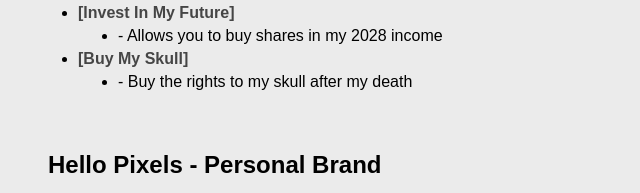
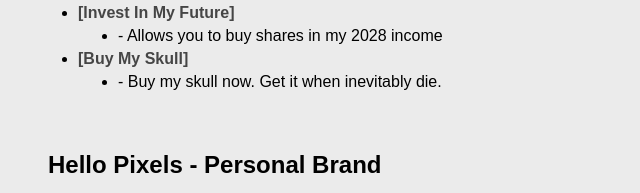
Before and after one commit to TheNicholasFisher/portfolio, a plain HTML site: page index.html in a window 1280 px wide. Shown: the part 267-460 px from the top of the page, 0-640 px from the left. Drawn offline with Linux system fonts and the light colour scheme.

Commit message:
Add files via upload

```diff
--- a/index.html
+++ b/index.html
@@ -23,7 +23,7 @@
         <div class="bullets  opacity" style="--index:2">
             <ul>
                 <li><a target="_blank" href="http://investinmyfuture.xyz">[Invest In My Future]</a><ol><li>- Allows you to buy shares in my 2028 income</li></li></ol>
-                <li><a target="_blank" href="https://buymyskull.com">[Buy My Skull]</a><ol><li>- Buy the rights to my skull after my death</li></li></ol>
+                <li><a target="_blank" href="https://buymyskull.com">[Buy My Skull]</a><ol><li>- Buy my skull now. Get it when inevitably die.</li></li></ol>
             </ul>
         </div>
     </div>
```
